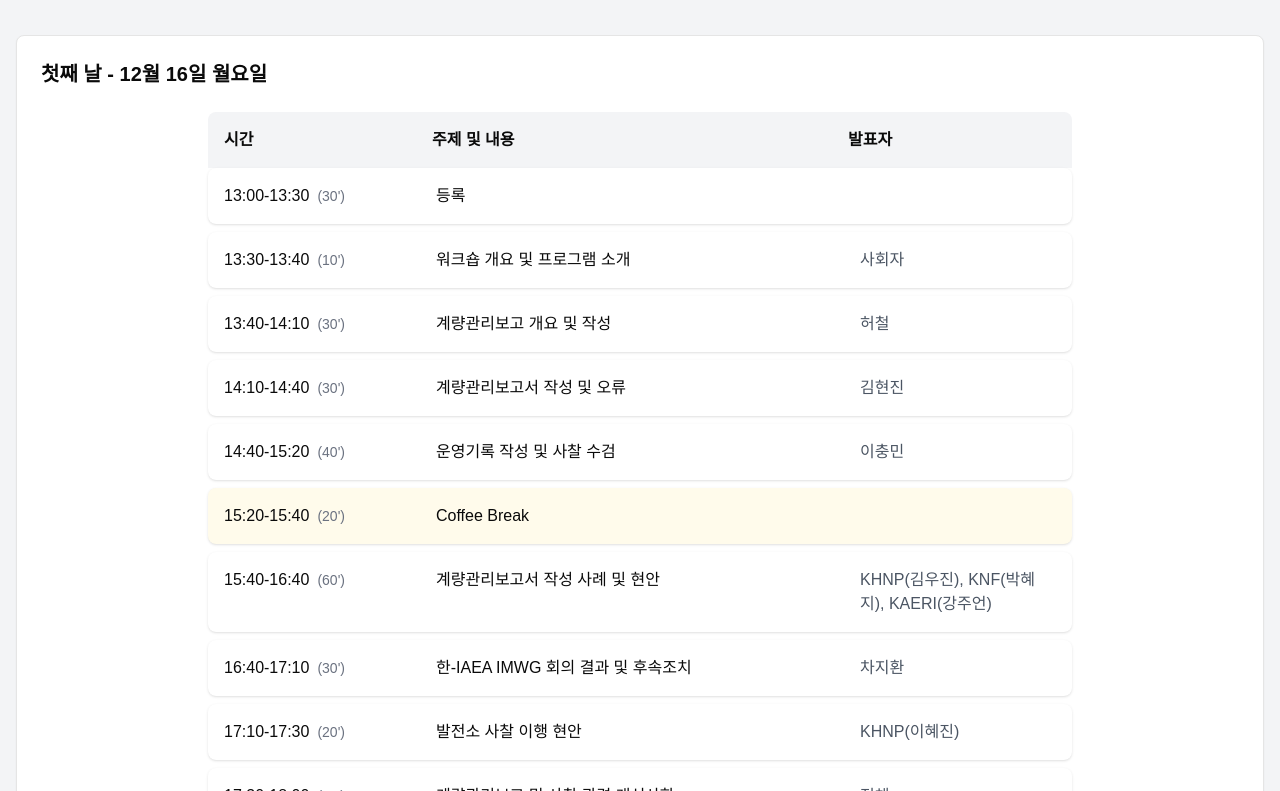
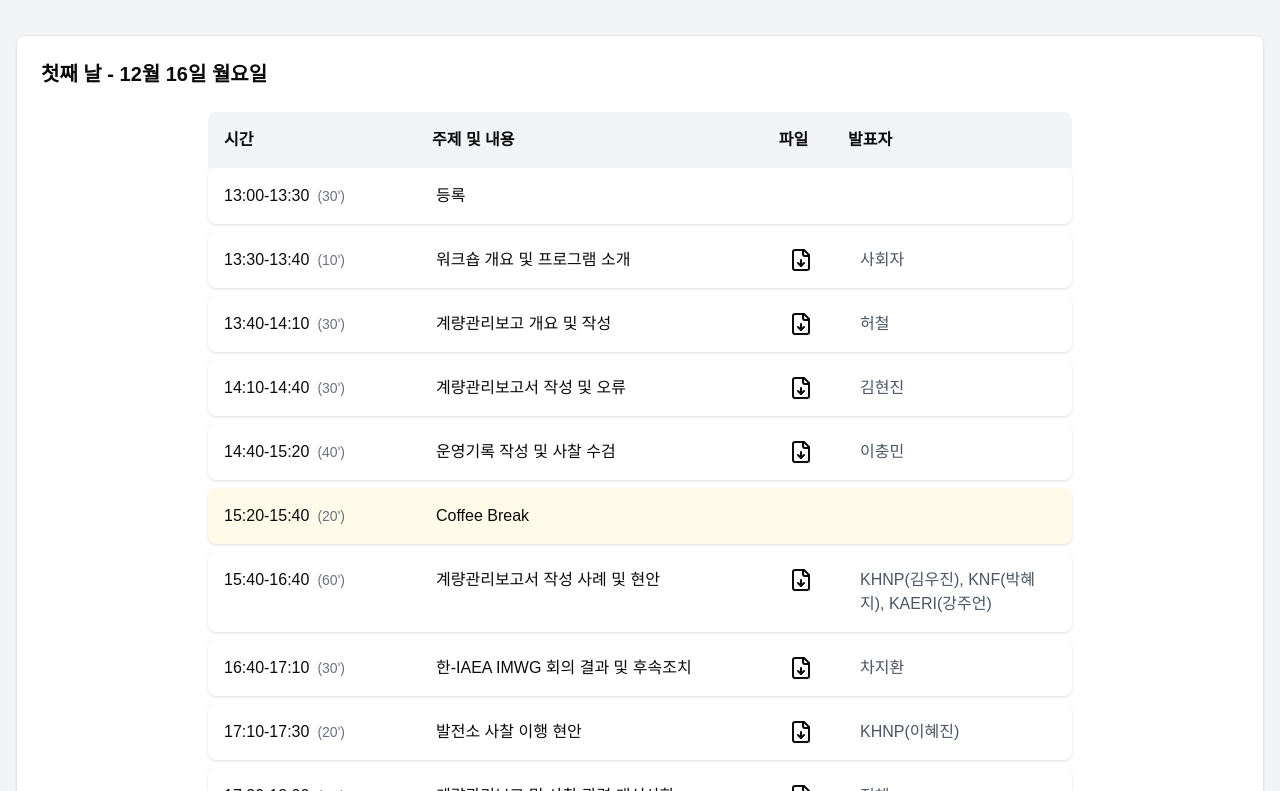
Before and after one commit to Programmer-JK/ImpacFair, a Next.js app: page / in a window 1280 px wide. Shown: the part 1509-2300 px from the top of the page. Built offline with nearby package versions, Linux system fonts and the light colour scheme.

Commit message:
download button add

```diff
--- a/src/app/page.tsx
+++ b/src/app/page.tsx
@@ -27,6 +27,7 @@ export default function Home() {
       title: "워크숍 개요 및 프로그램 소개",
       speaker: "사회자",
       isHighlighted: false,
+      file: "/file/test.pdf",
     },
     {
       time: "13:40-14:10",
@@ -34,6 +35,7 @@ export default function Home() {
       title: "계량관리보고 개요 및 작성",
       speaker: "허철",
       isHighlighted: false,
+      file: "/file/test.pdf",
     },
     {
       time: "14:10-14:40",
@@ -41,6 +43,7 @@ export default function Home() {
       title: "계량관리보고서 작성 및 오류",
       speaker: "김현진",
       isHighlighted: false,
+      file: "/file/test.pdf",
     },
     {
       time: "14:40-15:20",
@@ -48,6 +51,7 @@ export default function Home() {
       title: "운영기록 작성 및 사찰 수검",
       speaker: "이충민",
       isHighlighted: false,
+      file: "/file/test.pdf",
     },
     {
       time: "15:20-15:40",
@@ -62,6 +66,7 @@ export default function Home() {
       title: "계량관리보고서 작성 사례 및 현안",
       speaker: "KHNP(김우진), KNF(박혜지), KAERI(강주언)",
       isHighlighted: false,
+      file: "/file/test.pdf",
     },
     {
       time: "16:40-17:10",
@@ -69,6 +74,7 @@ export default function Home() {
       title: "한-IAEA IMWG 회의 결과 및 후속조치",
       speaker: "차지환",
       isHighlighted: false,
+      file: "/file/test.pdf",
     },
     {
       time: "17:10-17:30",
@@ -76,6 +82,7 @@ export default function Home() {
       title: "발전소 사찰 이행 현안",
       speaker: "KHNP(이혜진)",
       isHighlighted: false,
+      file: "/file/test.pdf",
     },
     {
       time: "17:30-18:00",
@@ -83,6 +90,7 @@ export default function Home() {
       title: "계량관리보고 및 사찰 관련 개선사항",
       speaker: "전체",
       isHighlighted: false,
+      file: "/file/test.pdf",
     },
   ];
   const scheduleDataSecond = [
@@ -99,6 +107,7 @@ export default function Home() {
       title: "XML 개요 및 추진 계획",
       speaker: "김현진",
       isHighlighted: false,
+      file: "/file/test.pdf",
     },
     {
       time: "11:00-11:40",
@@ -107,6 +116,7 @@ export default function Home() {
       description: "- 향후 고려사항, 질의응답 등",
       speaker: "전체",
       isHighlighted: false,
+      file: "/file/test.pdf",
     },
   ];
 
--- a/src/components/schedule-div.tsx
+++ b/src/components/schedule-div.tsx
@@ -1,3 +1,4 @@
+import { FileDown } from "lucide-react";
 import React from "react";
 
 type ScheduleItem = {
@@ -7,6 +8,7 @@ type ScheduleItem = {
   speaker: string;
   isHighlighted: boolean;
   description?: string;
+  file?: string;
 };
 
 interface ScheduleDivProps {
@@ -27,7 +29,8 @@ const ScheduleDiv = ({ data = [] }: ScheduleDivProps) => {
       {/* Header - Only visible on desktop */}
       <div className="hidden lg:grid lg:grid-cols-12 bg-gray-100 p-4 rounded-t-lg font-semibold">
         <div className="col-span-3">시간</div>
-        <div className="col-span-6">주제 및 내용</div>
+        <div className="col-span-5">주제 및 내용</div>
+        <div className="col-span-1">파일</div>
         <div className="col-span-3">발표자</div>
       </div>
 
@@ -50,10 +53,17 @@ const ScheduleDiv = ({ data = [] }: ScheduleDivProps) => {
             </div>
 
             {/* Title Section */}
-            <div className="lg:col-span-6">
+            <div className="lg:col-span-5">
               <h3 className="font-medium">{item.title}</h3>
               {item.description && (
                 <p className="text-sm">{item.description}</p>
+              )}
+            </div>
+            <div className="lg:col-span-1 text">
+              {item.file && (
+                <a href={item.file} download className="flex items-center">
+                  <FileDown />
+                </a>
               )}
             </div>
 
```
